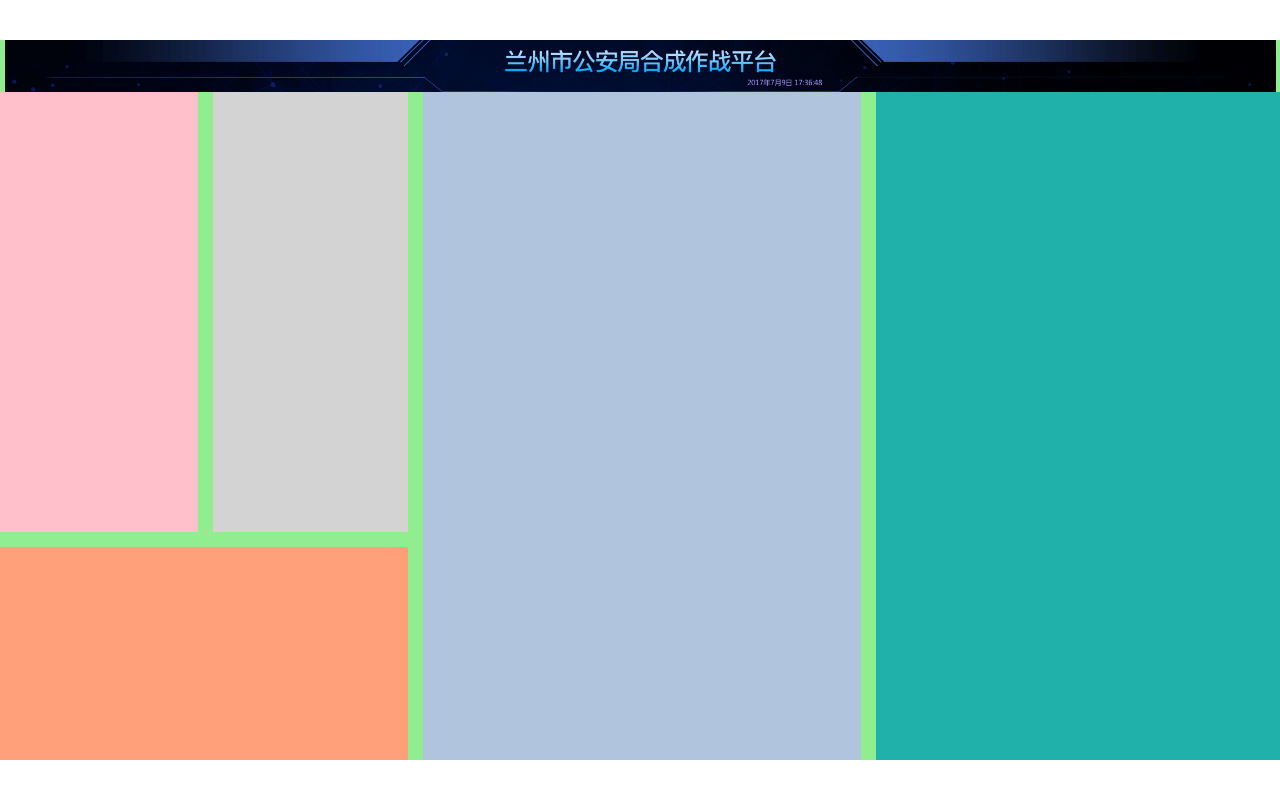
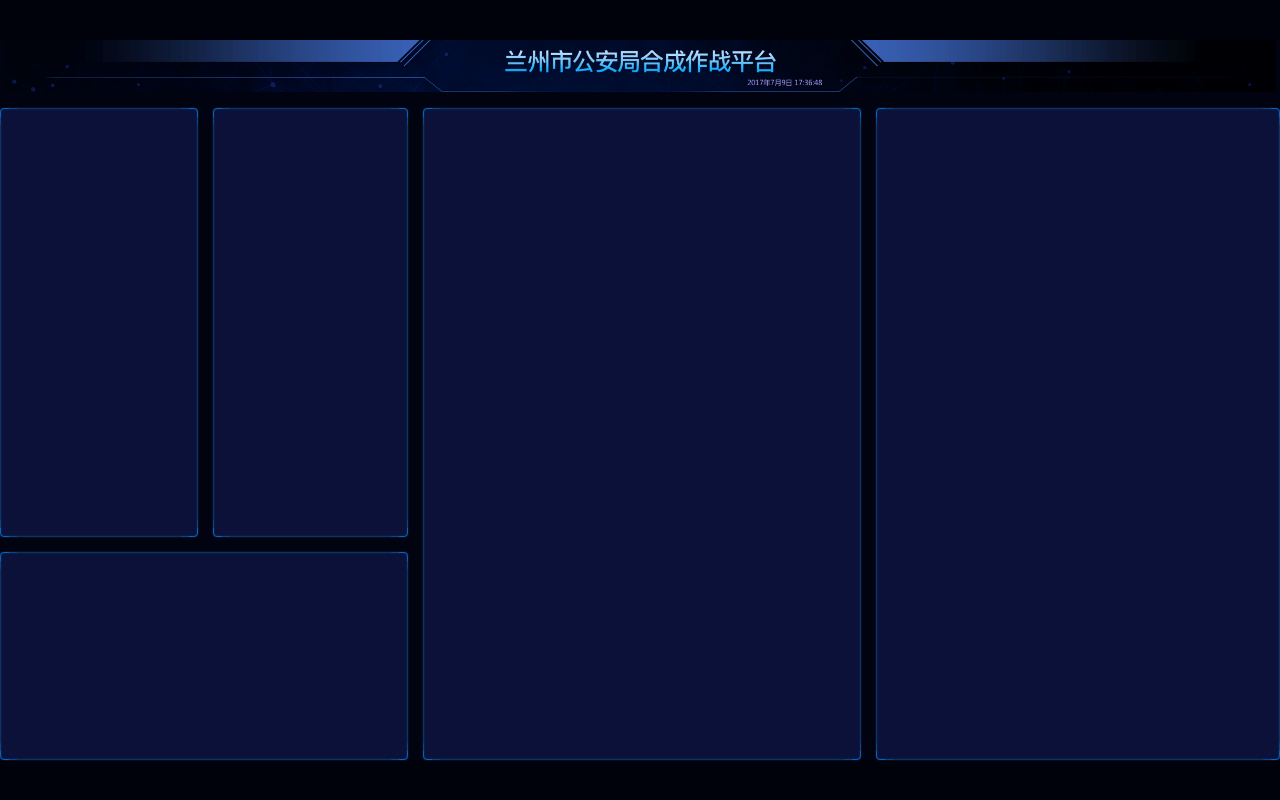
Before and after one commit to ximuli/big-screen-project, a React (Vite) app: page /#/ in a window 1280 px wide. Built offline with nearby package versions, Linux system fonts and the light colour scheme.

Commit message:
add bg and border

```diff
--- a/src/pages/home.scss
+++ b/src/pages/home.scss
@@ -4,11 +4,13 @@
   flex-grow: 1;
   display: flex;
   flex-direction: column;
+  background-color: #010310;
   > header {
     height: pxtorem(99);
     background: url('./../images/header.png') center/contain no-repeat;
   }
   > main {
+    padding-top: pxtorem(30);
     flex-grow: 1;
     display: grid;
     grid-template:
@@ -16,25 +18,45 @@
       "box3 box3 box4 box5" 366fr / 366fr 361fr 811fr 747fr;
     grid-column-gap: pxtorem(28);
     grid-row-gap: pxtorem(28);
+    > section {
+      border: 1px solid #0764bc;
+      border-radius: 4px;
+      position: relative;
+      box-shadow: 0 0 2px 0 #0f3361, inset 0 0 2px 0 #0f3361;
+      background-color: #0c1139;
+      &::before {
+        position: absolute;
+        content: '';
+        left: 0;
+        right: 0;
+        top: 0;
+        bottom: 0;
+        border-radius: 4px;
+        box-shadow:
+          17px 0 0 -16px #0f3361,
+          -17px 0 0 -16px #0f3361,
+          0 17px 0 -16px #0f3361,
+          0 -17px 0 -16px #0f3361,
+          9px 0 0 -8px #0d4483,
+          -9px 0 0 -8px #0d4483,
+          0 9px 0 -8px #0d4483,
+          0 -9px 0 -8px #0d4483;
+      }
+    }
     > .section1 {
       grid-area: box1;
-      background-color: pink;
     }
     > .section2 {
       grid-area: box2;
-      background-color: lightgray;
     }
     > .section3 {
       grid-area: box3;
-      background-color: lightsalmon;
     }
     > .section4 {
       grid-area: box4;
-      background-color: lightsteelblue;
     }
     > .section5 {
       grid-area: box5;
-      background-color: lightseagreen;
     }
   }
 }
--- a/src/shared/style.scss
+++ b/src/shared/style.scss
@@ -18,11 +18,11 @@
 body {
   font-family: $font-hei;
   font-size: 16px;
+  background-color: #00020b;
 }
 
 #root {
   margin: 0 auto;
-  background-color: lightgreen;
   display: flex;
   flex-direction: column;
 }
```
